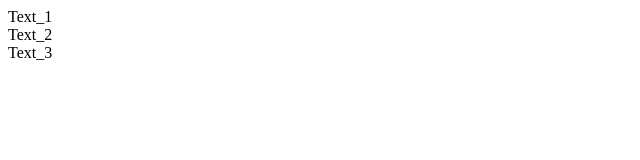
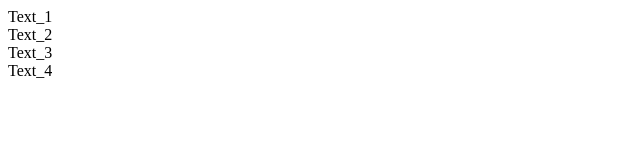
Before and after one commit to Chartik/Git-Exercises, a plain HTML site: page index.html in a window 1280 px wide. Shown: the full height of the page, 0-640 px from the left. Drawn offline with Linux system fonts and the light colour scheme.

Commit message:
added text 4

```diff
--- a/index.html
+++ b/index.html
@@ -1,3 +1,4 @@
 <div>Text_1</div>
 <div>Text_2</div>
 <div>Text_3</div>
+<div>Text_4</div>
```
